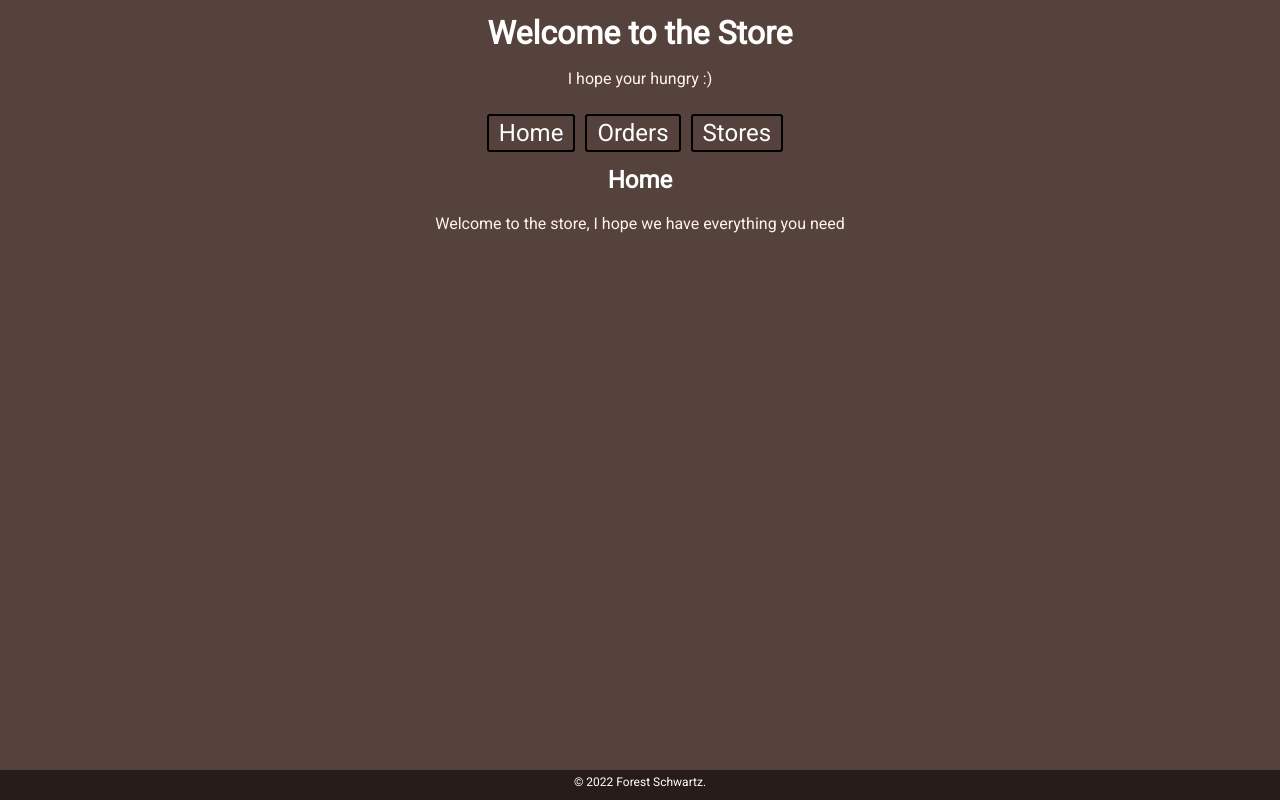
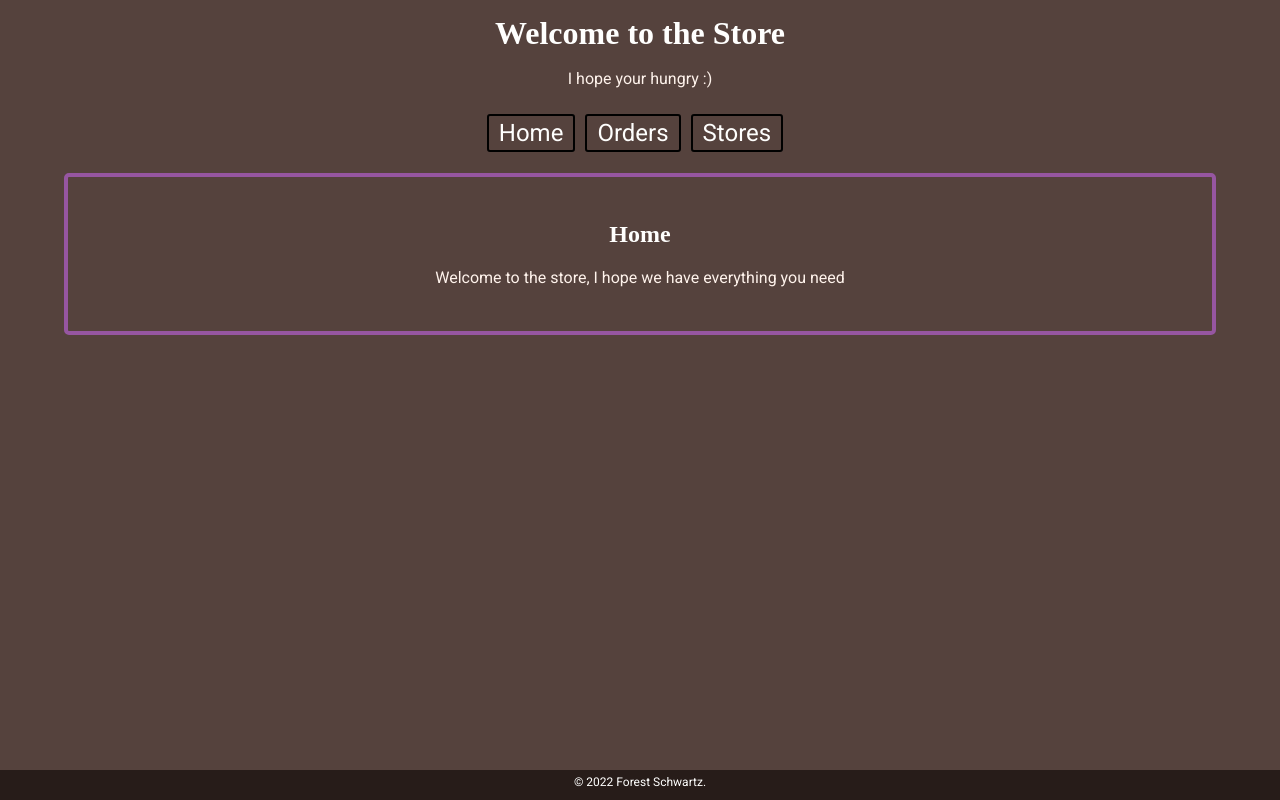
Before and after one commit to Bosque77/CS_290, a React (Create React App) app: page / in a window 1280 px wide. Built offline with nearby package versions, Linux system fonts and the light colour scheme.

Commit message:
more css updates

```diff
--- a/src/App.css
+++ b/src/App.css
@@ -105,10 +105,13 @@ header {
   padding: none;
 }
 main {
-background-color:;
-color: ;
-border: ;
-adding:;
+margin-top: 3%;
+background-color: var(--background-color);
+color: var(--paragraph-color);
+border: #9656a1 solid 4px;
+border-radius: 5px;
+padding: 25px;
+margin: 2% 5%;
 }
 section {}
   article {
@@ -143,6 +146,7 @@ dd {}
 
 h1, h2, h3, h4, h5, h6 {
   color: var(--headline-color);
+  font-family: 'proxima-nova, sans-serif';
 } /* Define consistant font family.*/
 h1 {}
 h2 {}
@@ -178,20 +182,41 @@ ins {}
 
 /*  ----- Table ----- */
 table {
+  border-collapse: collapse;
 
 }
 caption {}
 thead {}
 tbody {}
 tfoot {}
+
+
+
 tr {}
-  tr:nth-child(even) {}
-th {}
-td {}
-  td:nth-child(1) {}
+  tr:nth-child(odd) {
+    background-color: #140d0b;
+    color: #fff;
+  }
+th {
+  font-size: 1.2em;
+  font-weight: 600;
+  border: 1px solid black;
+  color: black;
+  background-color: var(--secondary-color);
+}
+td {
+  padding: 2px 15px;
+  border: 1px solid black;
+}
+
+  td:nth-child(odd) {
+
+
+  }
 colgroup {}
 data {}
 datalist {}
+
 
 
 /*  ----- Form ----- */
```
